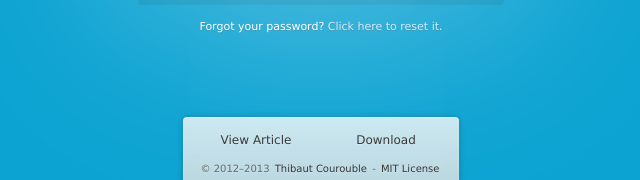
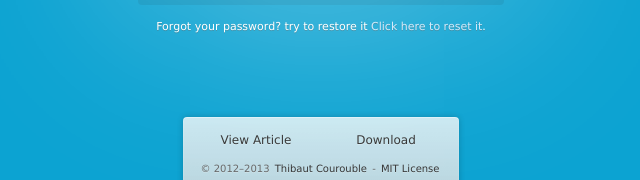
Before and after one commit to rfwl/test, a plain HTML site: page 8-login-form/index.html in a window 1280 px wide. Shown: the part 328-508 px from the top of the page, 319-959 px from the left. Drawn offline with Linux system fonts and the light colour scheme.

Commit message:
Simply test the process of committing.

```diff
--- a/8-login-form/index.html
+++ b/8-login-form/index.html
@@ -28,7 +28,7 @@
     </div>
 
     <div class="login-help">
-      <p>Forgot your password? <a href="index.html">Click here to reset it</a>.</p>
+      <p>Forgot your password? try to restore it <a href="index.html">Click here to reset it</a>.</p>
     </div>
   </section>
 
```
